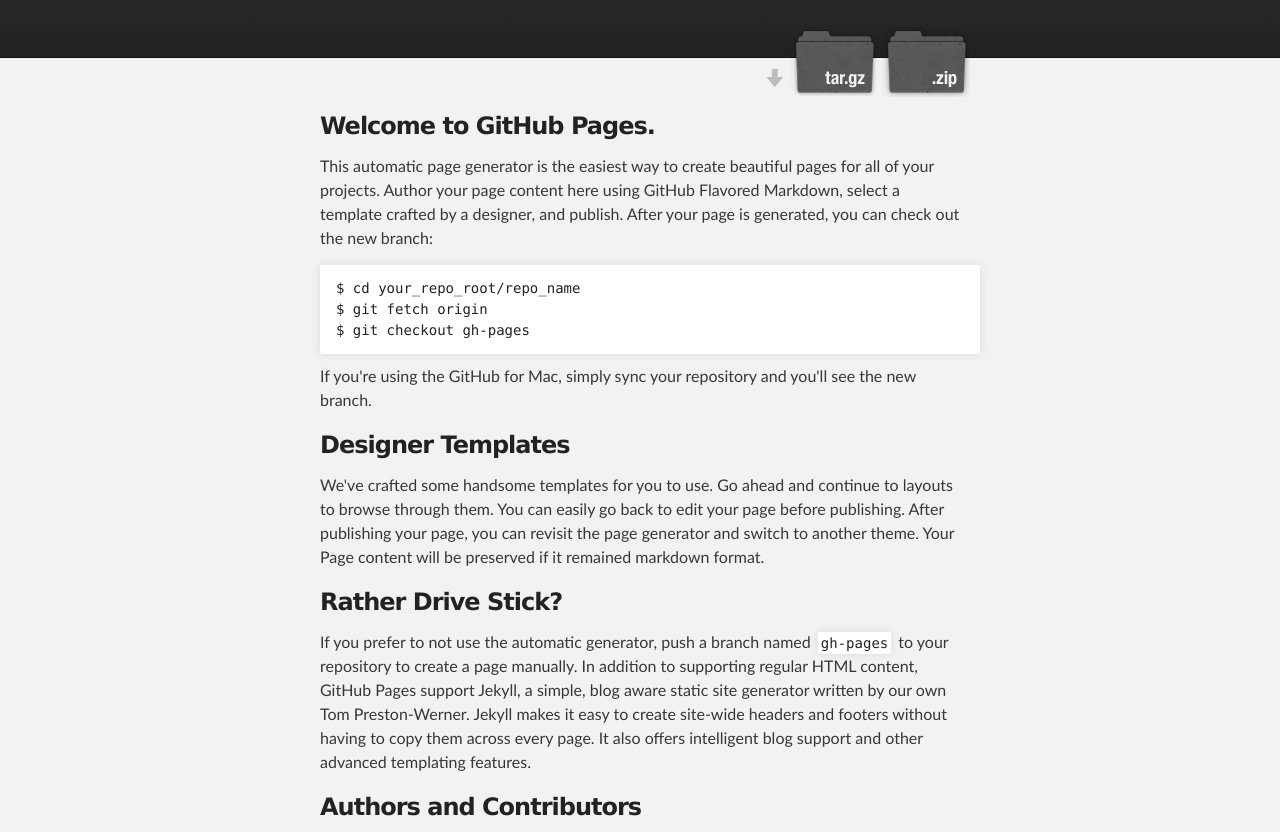
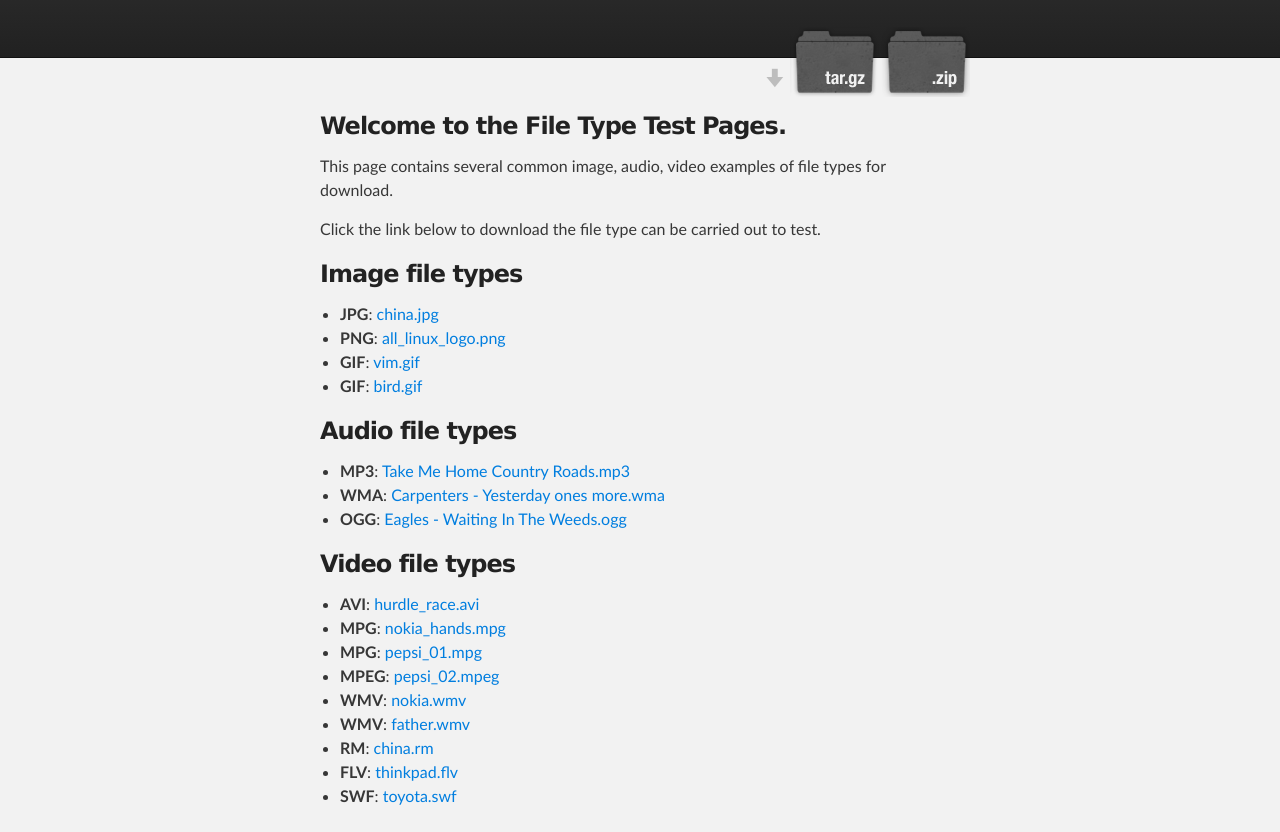
Before and after one commit to hutaow/mixfile, a plain HTML site: page index.html in a window 1280 px wide. Shown: the part 116-948 px from the top of the page. Drawn offline with Linux system fonts and the light colour scheme.

```diff
--- a/index.html
+++ b/index.html
@@ -32,36 +32,77 @@
     <div id="main_content_wrap" class="outer">
       <section id="main_content" class="inner">
         <h3>
-<a id="welcome-to-github-pages" class="anchor" href="#welcome-to-github-pages" aria-hidden="true"><span class="octicon octicon-link"></span></a>Welcome to GitHub Pages.</h3>
+<a id="welcome-to-the-file-type-test-pages" class="anchor" href="#welcome-to-the-file-type-test-pages" aria-hidden="true"><span class="octicon octicon-link"></span></a>Welcome to the File Type Test Pages.</h3>
 
-<p>This automatic page generator is the easiest way to create beautiful pages for all of your projects. Author your page content here using GitHub Flavored Markdown, select a template crafted by a designer, and publish. After your page is generated, you can check out the new branch:</p>
+<p>This page contains several common image, audio, video examples of file types for download.</p>
 
-<pre><code>$ cd your_repo_root/repo_name
-$ git fetch origin
-$ git checkout gh-pages
-</code></pre>
-
-<p>If you're using the GitHub for Mac, simply sync your repository and you'll see the new branch.</p>
+<p>Click the link below to download the file type can be carried out to test.</p>
 
 <h3>
-<a id="designer-templates" class="anchor" href="#designer-templates" aria-hidden="true"><span class="octicon octicon-link"></span></a>Designer Templates</h3>
+<a id="image-file-types" class="anchor" href="#image-file-types" aria-hidden="true"><span class="octicon octicon-link"></span></a>Image file types</h3>
 
-<p>We've crafted some handsome templates for you to use. Go ahead and continue to layouts to browse through them. You can easily go back to edit your page before publishing. After publishing your page, you can revisit the page generator and switch to another theme. Your Page content will be preserved if it remained markdown format.</p>
+<ul>
+<li>
+<strong>JPG</strong>: <a href="downloads/china.jpg">china.jpg</a>
+</li>
+<li>
+<strong>PNG</strong>: <a href="downloads/all_linux_logo.png">all_linux_logo.png</a>
+</li>
+<li>
+<strong>GIF</strong>: <a href="downloads/vim.gif">vim.gif</a>
+</li>
+<li>
+<strong>GIF</strong>: <a href="downloads/bird.gif">bird.gif</a>
+</li>
+</ul>
 
 <h3>
-<a id="rather-drive-stick" class="anchor" href="#rather-drive-stick" aria-hidden="true"><span class="octicon octicon-link"></span></a>Rather Drive Stick?</h3>
+<a id="audio-file-types" class="anchor" href="#audio-file-types" aria-hidden="true"><span class="octicon octicon-link"></span></a>Audio file types</h3>
 
-<p>If you prefer to not use the automatic generator, push a branch named <code>gh-pages</code> to your repository to create a page manually. In addition to supporting regular HTML content, GitHub Pages support Jekyll, a simple, blog aware static site generator written by our own Tom Preston-Werner. Jekyll makes it easy to create site-wide headers and footers without having to copy them across every page. It also offers intelligent blog support and other advanced templating features.</p>
+<ul>
+<li>
+<strong>MP3</strong>: <a href="downloads/Take%20Me%20Home%20Country%20Roads.mp3">Take Me Home Country Roads.mp3</a>
+</li>
+<li>
+<strong>WMA</strong>: <a href="downloads/Carpenters%20-%20Yesterday%20ones%20more.wma">Carpenters - Yesterday ones more.wma</a>
+</li>
+<li>
+<strong>OGG</strong>: <a href="downloads/Eagles%20-%20Waiting%20In%20The%20Weeds.ogg">Eagles - Waiting In The Weeds.ogg</a>
+</li>
+</ul>
 
 <h3>
-<a id="authors-and-contributors" class="anchor" href="#authors-and-contributors" aria-hidden="true"><span class="octicon octicon-link"></span></a>Authors and Contributors</h3>
+<a id="video-file-types" class="anchor" href="#video-file-types" aria-hidden="true"><span class="octicon octicon-link"></span></a>Video file types</h3>
 
-<p>You can <a href="https://github.com/blog/821" class="user-mention">@mention</a> a GitHub username to generate a link to their profile. The resulting <code>&lt;a&gt;</code> element will link to the contributor's GitHub Profile. For example: In 2007, Chris Wanstrath (<a href="https://github.com/defunkt" class="user-mention">@defunkt</a>), PJ Hyett (<a href="https://github.com/pjhyett" class="user-mention">@pjhyett</a>), and Tom Preston-Werner (<a href="https://github.com/mojombo" class="user-mention">@mojombo</a>) founded GitHub.</p>
-
-<h3>
-<a id="support-or-contact" class="anchor" href="#support-or-contact" aria-hidden="true"><span class="octicon octicon-link"></span></a>Support or Contact</h3>
-
-<p>Having trouble with Pages? Check out the documentation at <a href="https://help.github.com/pages">https://help.github.com/pages</a> or contact <a href="mailto:support@github.com">support@github.com</a> and we’ll help you sort it out.</p>
+<ul>
+<li>
+<strong>AVI</strong>: <a href="downloads/hurdle_race.avi">hurdle_race.avi</a>
+</li>
+<li>
+<strong>MPG</strong>: <a href="downloads/nokia_hands.mpg">nokia_hands.mpg</a>
+</li>
+<li>
+<strong>MPG</strong>: <a href="downloads/pepsi_01.mpg">pepsi_01.mpg</a>
+</li>
+<li>
+<strong>MPEG</strong>: <a href="downloads/pepsi_02.mpeg">pepsi_02.mpeg</a>
+</li>
+<li>
+<strong>WMV</strong>: <a href="downloads/nokia.wmv">nokia.wmv</a>
+</li>
+<li>
+<strong>WMV</strong>: <a href="downloads/father.wmv">father.wmv</a>
+</li>
+<li>
+<strong>RM</strong>: <a href="downloads/china.rm">china.rm</a>
+</li>
+<li>
+<strong>FLV</strong>: <a href="downloads/thinkpad.flv">thinkpad.flv</a>
+</li>
+<li>
+<strong>SWF</strong>: <a href="downloads/toyota.swf">toyota.swf</a>
+</li>
+</ul>
       </section>
     </div>
 
```
Also changed, not shown: params.json (+1 -1 lines).
